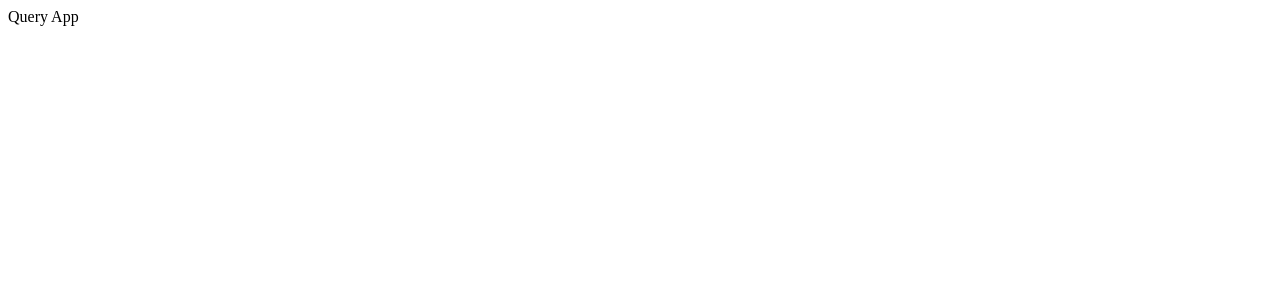
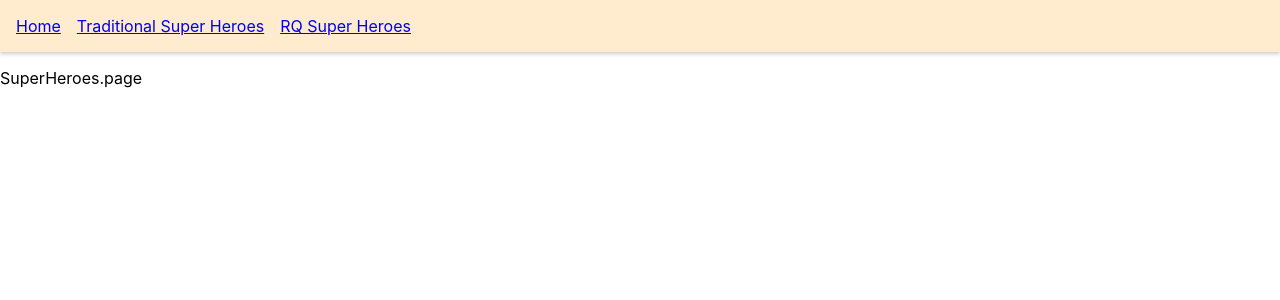
Before and after one commit to ArcOmotola/React_Query_Pagination, a React (Create React App) app: page /super-heroes in a window 1280 px wide. Shown: the top 300 px of the page. Built offline with nearby package versions, Linux system fonts and the light colour scheme.

Commit message:
setup router

```diff
--- /dev/null
+++ b/src/App.css
@@ -0,0 +1,12 @@
+nav ul {
+    display: flex;
+    background-color: blanchedalmond;
+    margin-block-start: 0;
+    padding: 16px;
+    box-shadow: 0 2px 4px rgba(0, 0, 0, 0.2);
+    }
+
+    nav ul li {
+    list-style-type: none;
+    margin-right: 16px;
+}
--- a/src/App.js
+++ b/src/App.js
@@ -1,11 +1,41 @@
+import { BrowserRouter as Router, Switch, Route, Link } from 'react-router-dom'
+import './App.css'
+import { HomePage } from './components/Home.page'
+import { RQSuperHeroesPage } from './components/RQSuperHeroes.page'
+import SuperHeroesPage from './components/SuperHeroes.page'
 
 
 function App() {
   return (
-    <div className="App">
-      Query App
-    </div>
-  );
+    <Router>
+      <div>
+        <nav>
+          <ul>
+            <li>
+              <Link to='/'>Home</Link>
+            </li>
+            <li>
+              <Link to='/super-heroes'>Traditional Super Heroes</Link>
+            </li>
+            <li>
+              <Link to='/rq-super-heroes'>RQ Super Heroes</Link>
+            </li>
+          </ul>
+        </nav>
+        <Switch>
+          <Route path='/super-heroes'>
+            <SuperHeroesPage />
+          </Route>
+          <Route path='/rq-super-heroes'>
+            <RQSuperHeroesPage />
+          </Route>
+          <Route path='/'>
+            <HomePage />
+          </Route>
+        </Switch>
+      </div>
+    </Router>
+  )
 }
 
-export default App;
+export default App
--- /dev/null
+++ b/src/components/Home.page.js
@@ -0,0 +1,3 @@
+export const HomePage = () => {
+    return <h2>Home Page</h2>
+}
--- /dev/null
+++ b/src/components/RQSuperHeroes.page.js
@@ -0,0 +1,3 @@
+export const RQSuperHeroesPage = () => {
+    return <h2>React Query Super Heroes Page</h2>
+}
--- /dev/null
+++ b/src/components/SuperHeroes.page.js
@@ -0,0 +1,7 @@
+import React from 'react'
+
+export default function SuperHeroesPage() {
+  return (
+    <div>SuperHeroes.page</div>
+  )
+}
--- /dev/null
+++ b/src/index.css
@@ -0,0 +1,13 @@
+body {
+    margin: 0;
+    font-family: -apple-system, BlinkMacSystemFont, 'Segoe UI', 'Roboto', 'Oxygen',
+      'Ubuntu', 'Cantarell', 'Fira Sans', 'Droid Sans', 'Helvetica Neue',
+      sans-serif;
+    -webkit-font-smoothing: antialiased;
+    -moz-osx-font-smoothing: grayscale;
+  }
+
+  code {
+    font-family: source-code-pro, Menlo, Monaco, Consolas, 'Courier New',
+      monospace;
+  }
```
Also changed, not shown: package.json (+7 -2 lines), src/index.js (+5 -5 lines), 1 other file (tests, documents, lock files or other folders).
